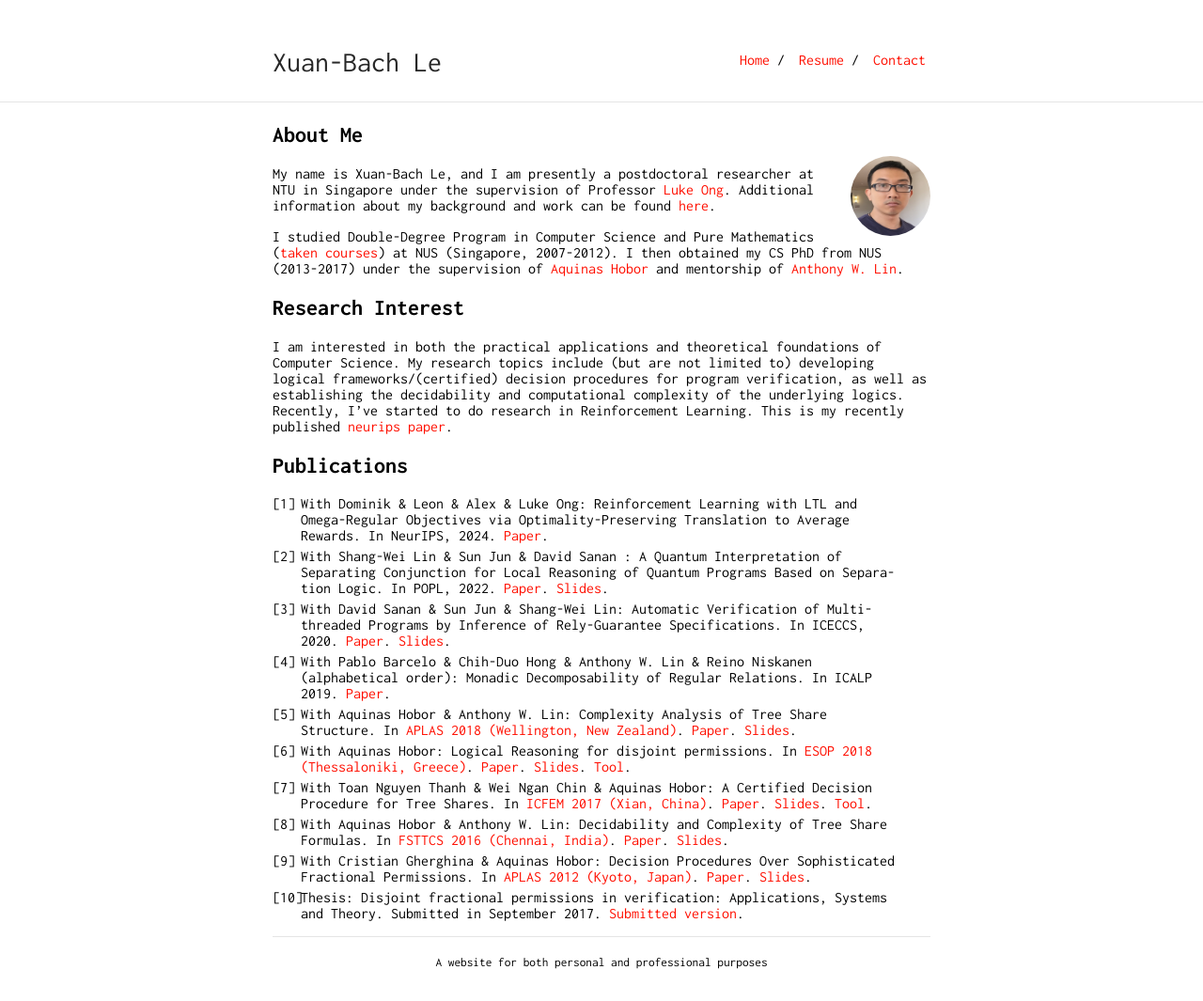
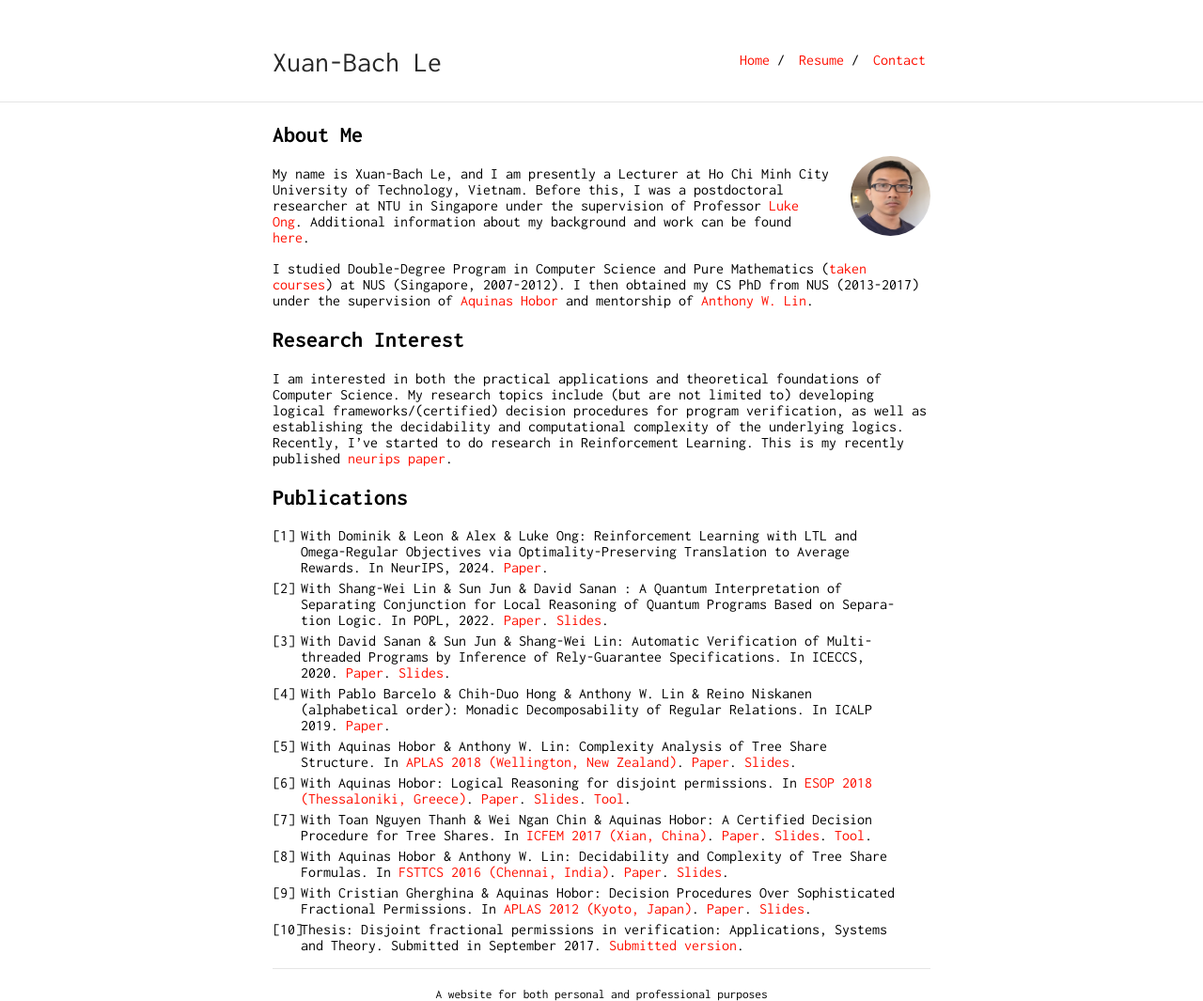
Before and after one commit to lexuanbach/lexuanbach.github.io, a Jekyll site: the page built from index.md, in a window 1280 px wide. Shown: the whole page at 94% size. Built offline with Jekyll 4.4.1, drawn with Linux system fonts in a browser that asks for light colours; our own code applies the rules of GitHub Pages for plain Markdown files; before the commit the page ends 1031 px from its top, so only the background shows below that.

Commit message:
update profile

```diff
--- a/index.md
+++ b/index.md
@@ -5,7 +5,7 @@ layout: default
 ## About Me
 
 <img class="profile-picture" src="me.jpg">
-My name is Xuan-Bach Le, and I am presently a postdoctoral researcher at NTU in Singapore under the supervision of Professor [Luke Ong](https://www3.ntu.edu.sg/home/luke.ong/). Additional information about my background and work can be found [here](cv.pdf).
+My name is Xuan-Bach Le, and I am presently a Lecturer at Ho Chi Minh City University of Technology, Vietnam. Before this, I was a postdoctoral researcher at NTU in Singapore under the supervision of Professor [Luke Ong](https://www3.ntu.edu.sg/home/luke.ong/). Additional information about my background and work can be found [here](cv.pdf).
 
 I studied Double-Degree Program in Computer Science and Pure Mathematics ([taken courses](courses.html)) at NUS (Singapore, 2007-2012). I then obtained my CS PhD from NUS (2013-2017) under the supervision of [Aquinas Hobor](https://www.comp.nus.edu.sg/~hobor/) and mentorship of [Anthony W. Lin](https://anthonywlin.github.io/).
 
```
